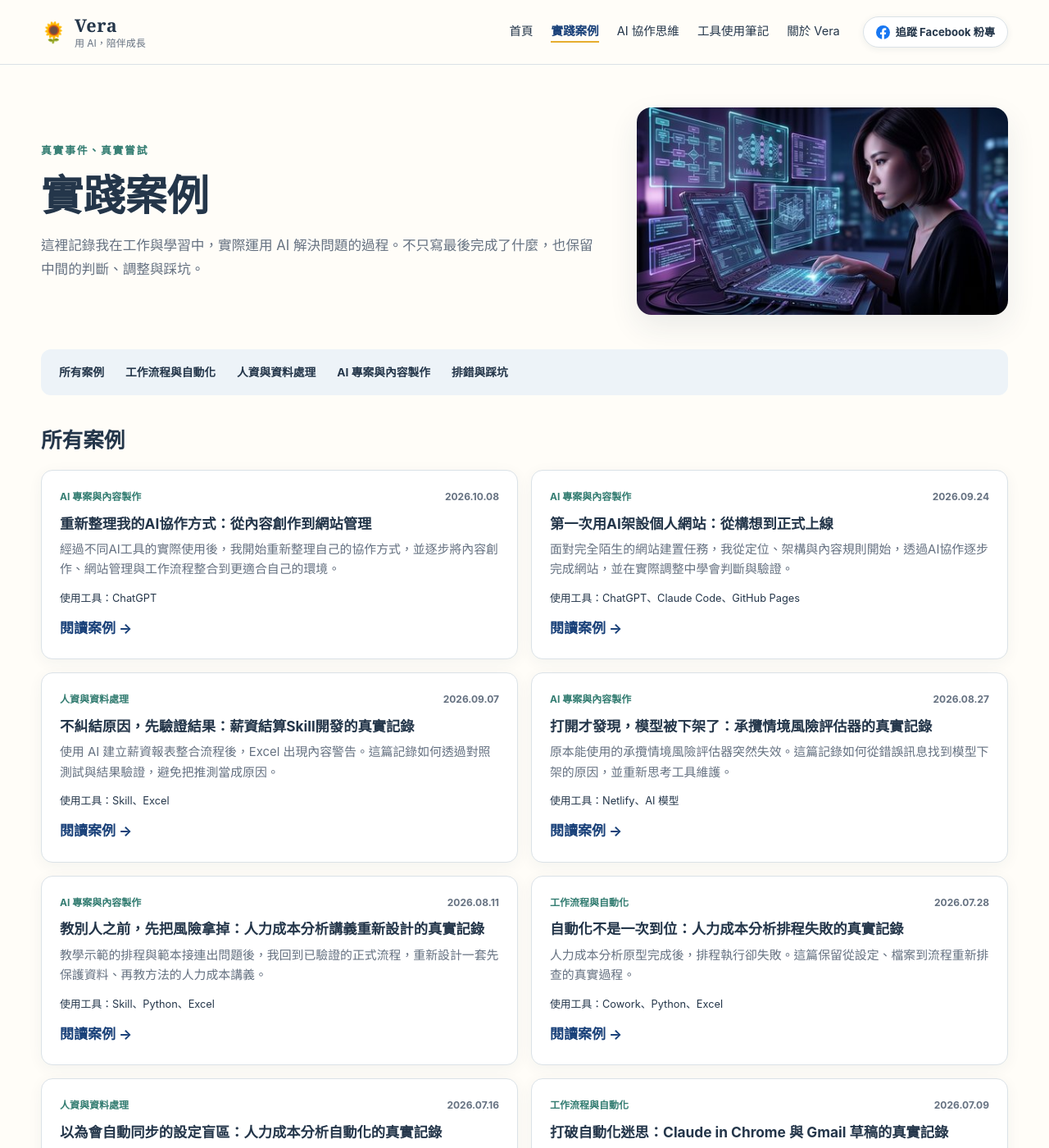
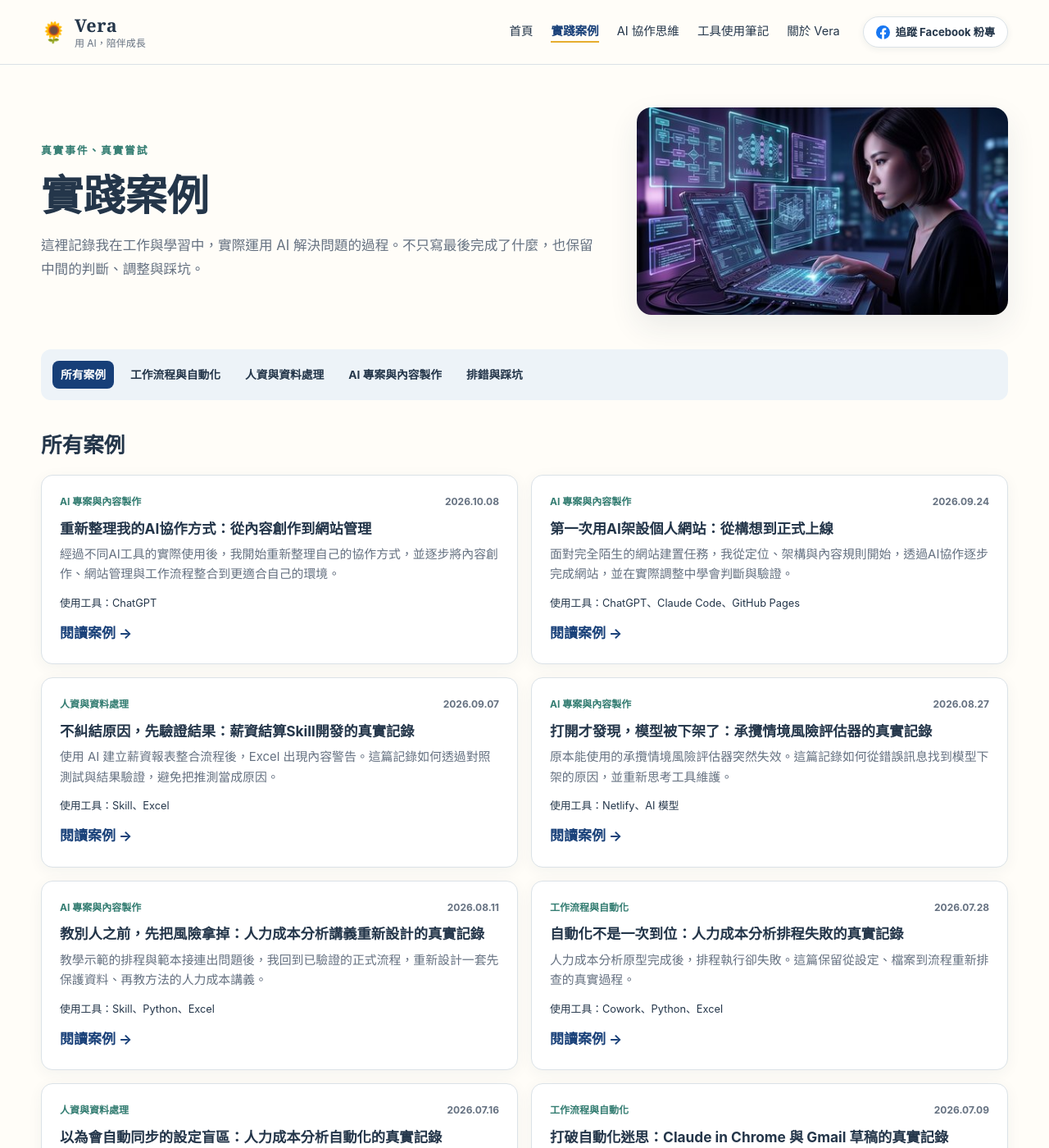
Before and after one commit to Vera-With-AI/Vera-With-AI.github.io, a Jekyll site: the page built from ai-practice.md, in a window 1280 px wide and 1400 px high. Shown: the whole window at 82% size. Built offline with Jekyll 4.4.1, drawn with Linux system fonts in a browser that asks for light colours.

Commit message:
加入實踐案例主題篩選

```diff
--- a/_config.yml
+++ b/_config.yml
@@ -13,7 +13,7 @@ collections:
 
 markdown: kramdown
 
-css_version: 36
+css_version: 37
 
 exclude:
   - _templates
--- a/ai-practice.md
+++ b/ai-practice.md
@@ -9,11 +9,17 @@ description: "Vera 將 AI 用進人資、資料整理與日常工作流程的真
   <div><p class="eyebrow">真實事件、真實嘗試</p><h1>實踐案例</h1><p class="page-lead">這裡記錄我在工作與學習中，實際運用 AI 解決問題的過程。不只寫最後完成了什麼，也保留中間的判斷、調整與踩坑。</p></div>
   <img src="{{ '/assets/images/ai-practice-illustration.jpg' | relative_url }}" alt="Vera 的 AI 實踐案例插畫" class="page-intro-image">
 </header>
-<nav class="topic-nav" aria-label="案例主題"><a href="#所有案例">所有案例</a><a href="#工作流程與自動化">工作流程與自動化</a><a href="#人資與資料處理">人資與資料處理</a><a href="#ai-專案與內容製作">AI 專案與內容製作</a><a href="#排錯與踩坑">排錯與踩坑</a></nav>
+<nav class="topic-nav" aria-label="篩選案例主題">
+  <button type="button" data-topic-filter="所有案例" aria-pressed="true">所有案例</button>
+  <button type="button" data-topic-filter="工作流程與自動化" aria-pressed="false">工作流程與自動化</button>
+  <button type="button" data-topic-filter="人資與資料處理" aria-pressed="false">人資與資料處理</button>
+  <button type="button" data-topic-filter="AI 專案與內容製作" aria-pressed="false">AI 專案與內容製作</button>
+  <button type="button" data-topic-filter="排錯與踩坑" aria-pressed="false">排錯與踩坑</button>
+</nav>
 <section class="case-section" id="所有案例">
-  <h2>所有案例</h2><div class="case-list">
+  <h2 id="case-list-title" aria-live="polite">所有案例</h2><div class="case-list">
   {% for post in site.posts %}
-    <article class="case-card"><div class="article-meta"><span>{{ post.topic | default: "實踐案例" }}</span><time datetime="{{ post.date | date_to_xmlschema }}">{{ post.date | date: "%Y.%m.%d" }}</time></div><h3><a href="{{ post.url | relative_url }}">{{ post.title }}</a></h3><p>{{ post.description | default: post.excerpt | strip_html | truncate: 110 }}</p>{% if post.tools %}<p class="tool-line">使用工具：{{ post.tools | join: "、" }}</p>{% endif %}<a class="text-link" href="{{ post.url | relative_url }}">閱讀案例 <span aria-hidden="true">→</span></a></article>
+    <article class="case-card" data-case-topics="{{ post.topic | default: '實踐案例' }}{% if post.tags contains '踩坑紀錄' %}|排錯與踩坑{% endif %}"><div class="article-meta"><span>{{ post.topic | default: "實踐案例" }}</span><time datetime="{{ post.date | date_to_xmlschema }}">{{ post.date | date: "%Y.%m.%d" }}</time></div><h3><a href="{{ post.url | relative_url }}">{{ post.title }}</a></h3><p>{{ post.description | default: post.excerpt | strip_html | truncate: 110 }}</p>{% if post.tools %}<p class="tool-line">使用工具：{{ post.tools | join: "、" }}</p>{% endif %}<a class="text-link" href="{{ post.url | relative_url }}">閱讀案例 <span aria-hidden="true">→</span></a></article>
   {% endfor %}
   </div>
 </section>
--- a/assets/css/style.css
+++ b/assets/css/style.css
@@ -100,7 +100,10 @@ h3 { font-size: 1.08rem; }
 .page-lead { max-width: 690px; margin-bottom: 0; color: var(--muted); font-size: 1.04rem; line-height: 1.7; }
 .page-intro-image { width: 100%; max-height: 340px; object-fit: cover; border-radius: 18px; box-shadow: var(--shadow); }
 .topic-nav { display: flex; flex-wrap: wrap; gap: 6px 10px; padding: 14px; margin-bottom: 38px; background: var(--blue-wash); border-radius: 12px; }
-.topic-nav a { padding: 4px 8px; color: var(--text); text-decoration: none; font-size: .86rem; line-height: 1.5; font-weight: 700; }
+.topic-nav button { padding: 7px 10px; border: 0; border-radius: 8px; color: var(--text); background: transparent; font: inherit; font-size: .86rem; line-height: 1.5; font-weight: 700; cursor: pointer; }
+.topic-nav button:hover { background: rgba(255, 255, 255, .62); }
+.topic-nav button[aria-pressed="true"] { color: #fff; background: var(--navy); }
+.topic-nav button:focus-visible { outline: 3px solid rgba(225, 165, 40, .55); outline-offset: 2px; }
 .case-section h2 { margin-bottom: 18px; }
 .topic-overview > h2 { margin-bottom: 14px; font-size: 1.45rem; }
 .case-list { display: grid; grid-template-columns: repeat(2, 1fr); gap: 16px; }
@@ -182,7 +185,7 @@ h3 { font-size: 1.08rem; }
   .page-intro { gap: 22px; padding-bottom: 30px; }
   .page-intro-image { max-height: 260px; }
   .topic-nav { display: grid; grid-template-columns: repeat(2, minmax(0, 1fr)); gap: 6px 10px; padding: 12px; margin-bottom: 32px; }
-  .topic-nav a { padding: 4px 6px; font-size: .82rem; }
+  .topic-nav button { padding: 7px 6px; font-size: .82rem; }
   .thinking-list section { grid-template-columns: 40px 1fr; gap: 10px; padding: 24px 0; }
   .footer-inner, .footer-bottom { flex-direction: column; }
   .footer-nav { justify-content: start; }
```
Also changed, not shown: other parts of ai-practice.md (+20 -0 lines).
